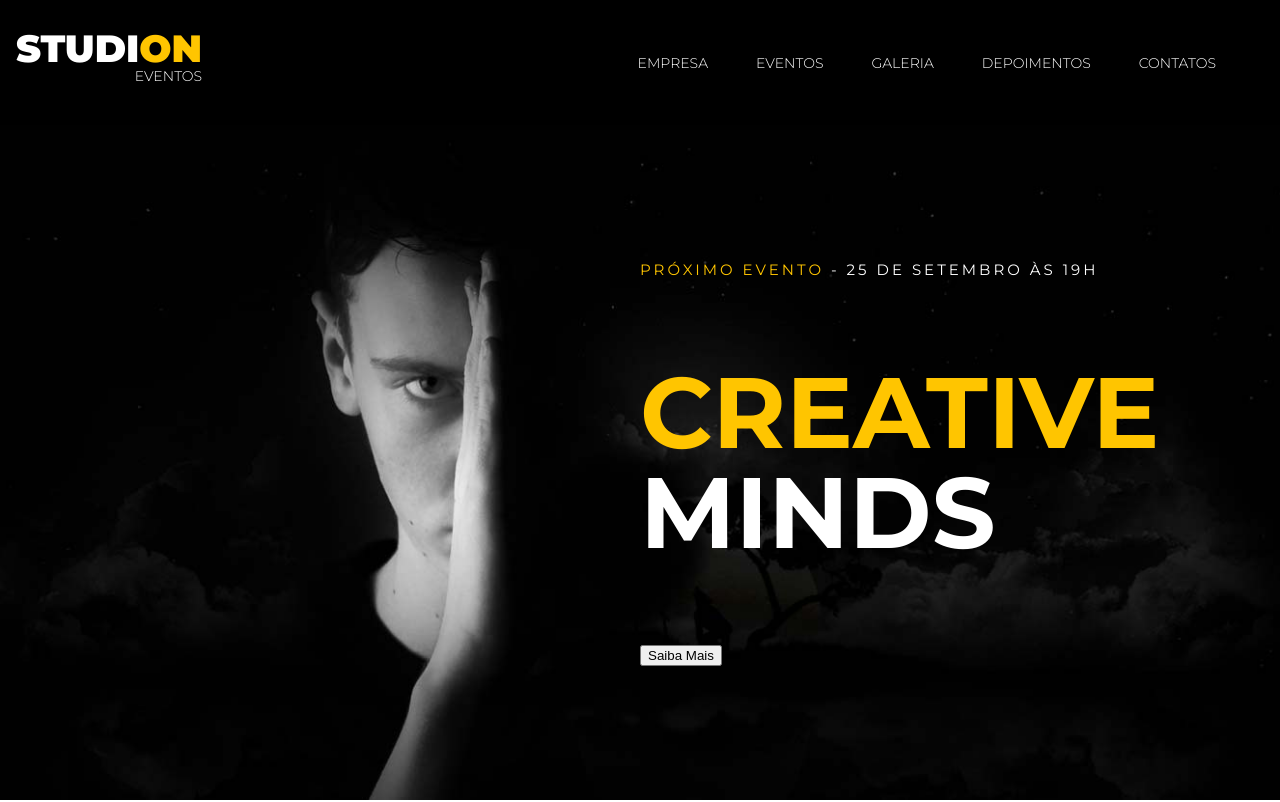
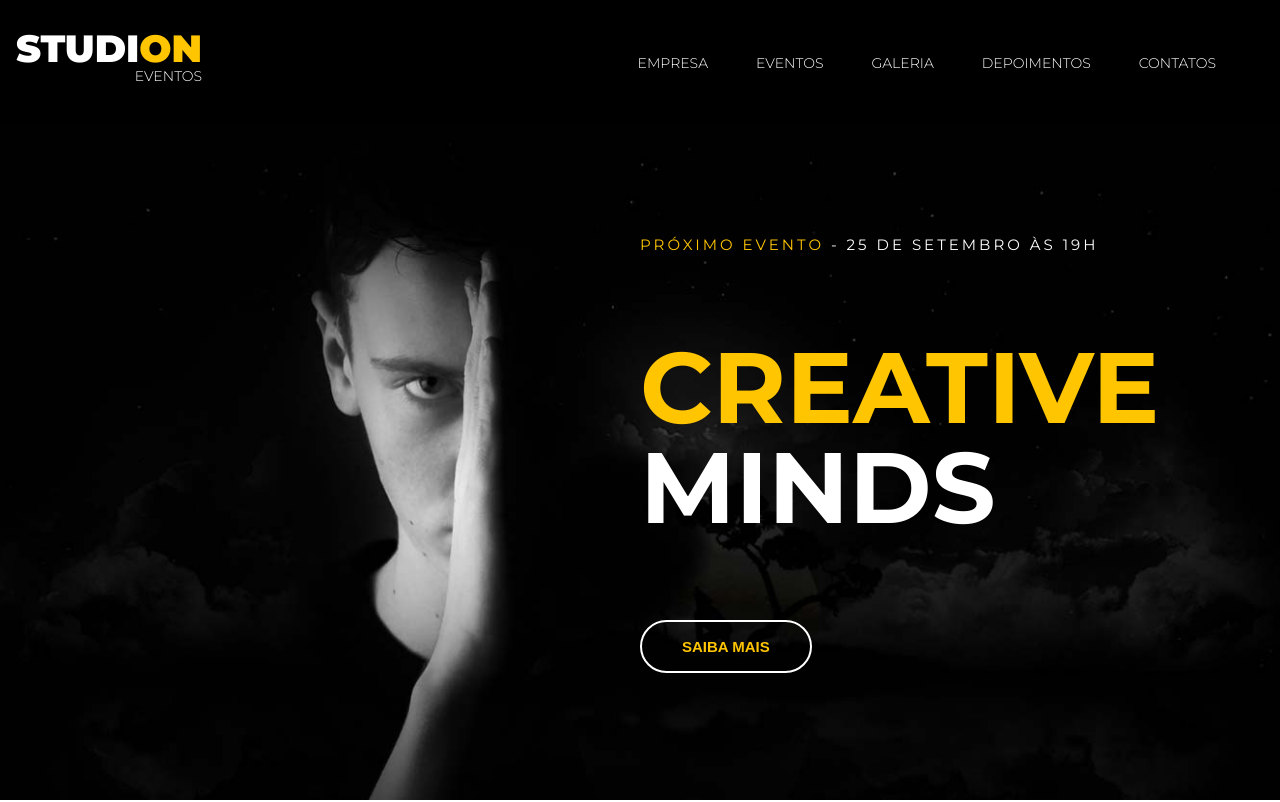
Before and after one commit to GuilhanaMucelin/ImagineOn, a website: page src/index.html in a window 1280 px wide. Shown: the top 802 px of the page. Drawn offline with Linux system fonts and the light colour scheme.

Commit message:
feat(head) implemented header styles

```diff
--- a/src/index.html
+++ b/src/index.html
@@ -49,7 +49,7 @@
                 </span>
                 Minds
             </h2>
-              <button>Saiba Mais</button>
+              <button class="btn btn--slide">Saiba Mais</button>
           </div>
 
         </div>
--- a/src/style.css
+++ b/src/style.css
@@ -99,7 +99,7 @@ li {
 .slide__copy {
     position: absolute;
     left: 50vw;
-    top: 100px;
+    top: 75px;
 }
 
 .slide__copy h6 {
@@ -122,3 +122,24 @@ li {
 .slide__copy h2 span {
     display: block;
 }
+
+.btn {
+    padding: 16px 40px;
+    color: var(--color-primary);
+    border: 2px solid #fff;
+    border-radius: 40px;
+    background: unset;
+    font-size: 15px;
+    font-weight: 700;
+    text-transform: uppercase;
+    cursor: pointer;
+    transition: 0.5s all ease;
+}
+
+.btn:hover,
+.btn:active,
+.btn:focus {
+    border-color: var(--color-primary);
+    background-color: var(--color-primary);
+    color: #fff;
+}
```
